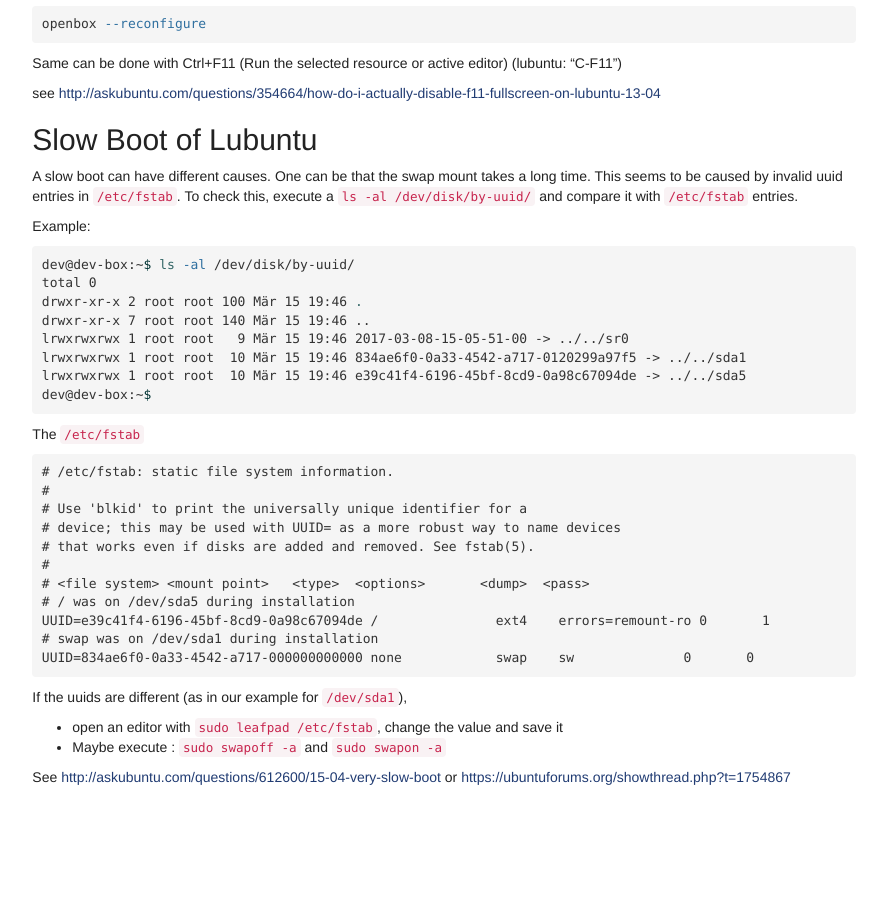
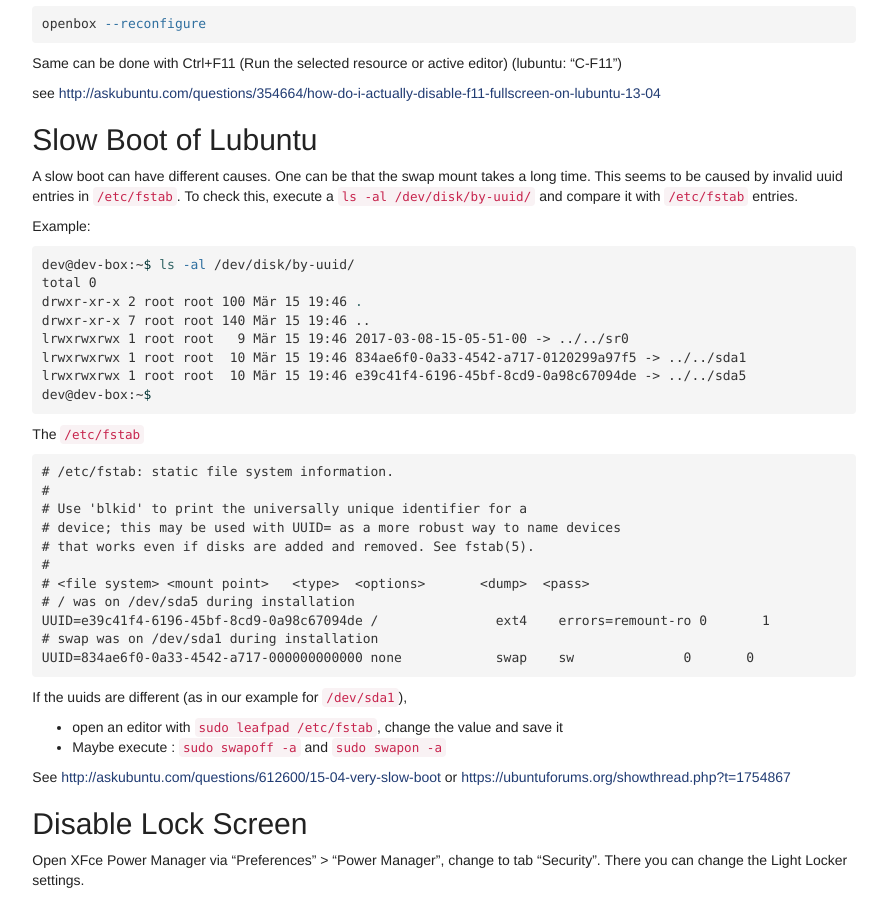
Before and after one commit to LeoNiedermeier/LeoNiedermeier.github.io, a Jekyll site: the page built from _docs/misc/setup_virtual_box_for_development.md, in a window 1280 px wide and 900 px high, scrolled down 5487 px. Shown: the whole window, without its empty margins (196-1074 px from the left). Built offline with Jekyll 4.4.1, drawn with Linux system fonts in a browser that asks for light colours; before the commit the page ends 6284 px from its top, so only the background shows below that.

Commit message:
disable lock screen

```diff
--- a/_docs/misc/setup_virtual_box_for_development.md
+++ b/_docs/misc/setup_virtual_box_for_development.md
@@ -156,3 +156,7 @@ If the uuids are different (as in our example for `/dev/sda1`),
 * Maybe execute : `sudo swapoff -a` and `sudo swapon -a`
 
 See <http://askubuntu.com/questions/612600/15-04-very-slow-boot> or <https://ubuntuforums.org/showthread.php?t=1754867>
+
+## Disable Lock Screen
+
+Open XFce Power Manager via "Preferences" > "Power Manager", change to tab "Security". There you can change the Light Locker settings.
```
